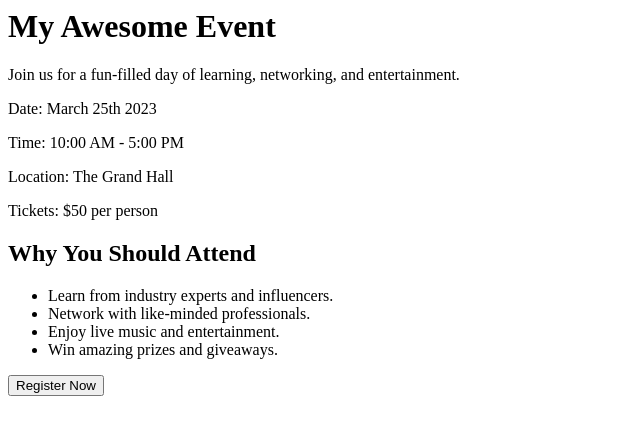
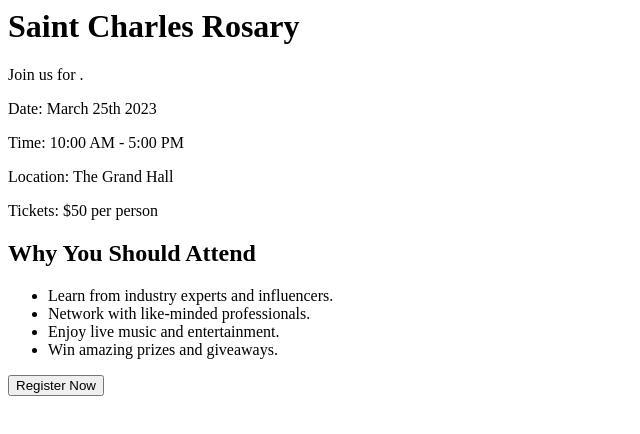
Before and after one commit to SaintCharlesRosary/SaintCharlesRosary.github.io, a plain HTML site: page index.html in a window 1280 px wide. Shown: the whole page, without its empty margins (0-640 px from the left). Drawn offline with Linux system fonts and the light colour scheme.

Commit message:
Update index.html

```diff
--- a/index.html
+++ b/index.html
@@ -1,14 +1,14 @@
 <html>
 <head>
-  <title>My Awesome Event</title>
+  <title>Saint Charles Rosary</title>
   <style>
     /* Add your custom CSS styles here */
   </style>
 </head>
 <body>
   <div class="container">
-    <h1>My Awesome Event</h1>
-    <p>Join us for a fun-filled day of learning, networking, and entertainment.</p>
+    <h1>Saint Charles Rosary</h1>
+    <p>Join us for .</p>
     <div class="event-details">
       <p>Date: March 25th 2023</p>
       <p>Time: 10:00 AM - 5:00 PM</p>
```
